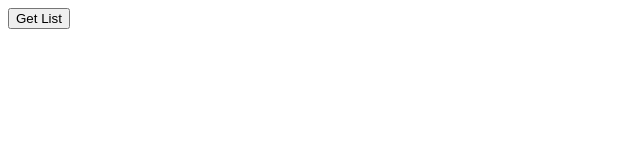
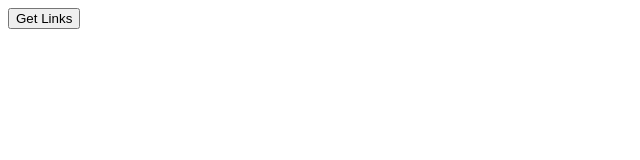
Before and after one commit to Khusyasy/shortlink-app, a React (Create React App) app in the folder client/: page / in a window 1280 px wide. Shown: the top 160 px of the page, without its empty margins (0-640 px from the left). Built offline with nearby package versions, Linux system fonts and the light colour scheme.

Commit message:
base client view

```diff
--- a/client/src/App.js
+++ b/client/src/App.js
@@ -2,18 +2,22 @@ import { useState } from "react";
 
 function App() {
 
-    var [list, setList] = useState([]);
+    var [links, setLinks] = useState([]);
 
-    var getList = () => {
-        fetch('/api/getList')
+    var getLinks = () => {
+        fetch('/api/getLinks')
             .then(response => response.json())
-            .then(data => setList(data));
+            .then(data => {
+                if (data.status === "success") {
+                    setLinks(data.links)
+                }
+            });
     }
 
     return (
         <div>
-            {list.map(item => (<p key={item.id}>{item.name}</p>))}
-            <button onClick={getList}>Get List</button>
+            {links.map(link => (<p key={link._id}>{link.long}</p>))}
+            <button onClick={getLinks}>Get Links</button>
         </div>
     );
 }
```
